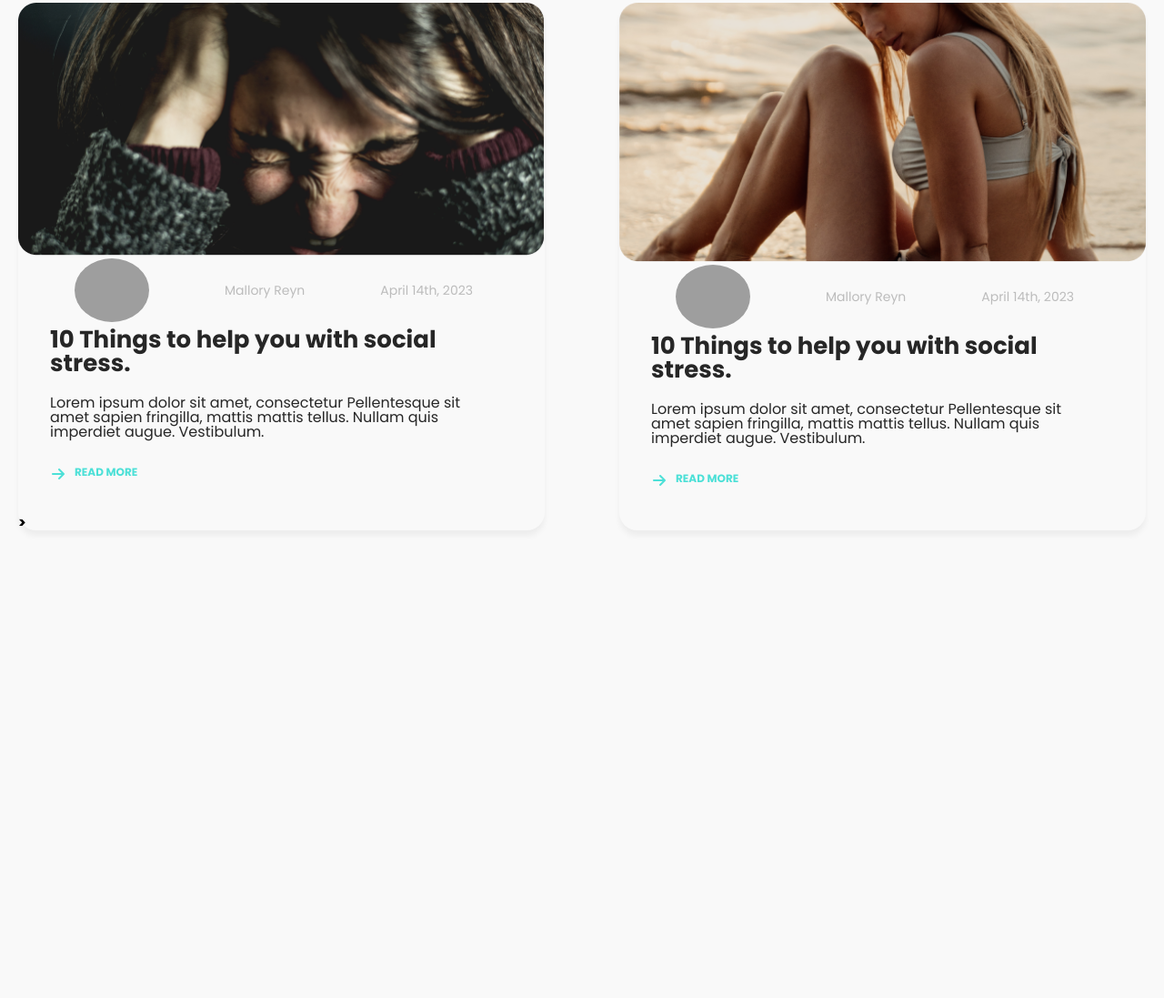
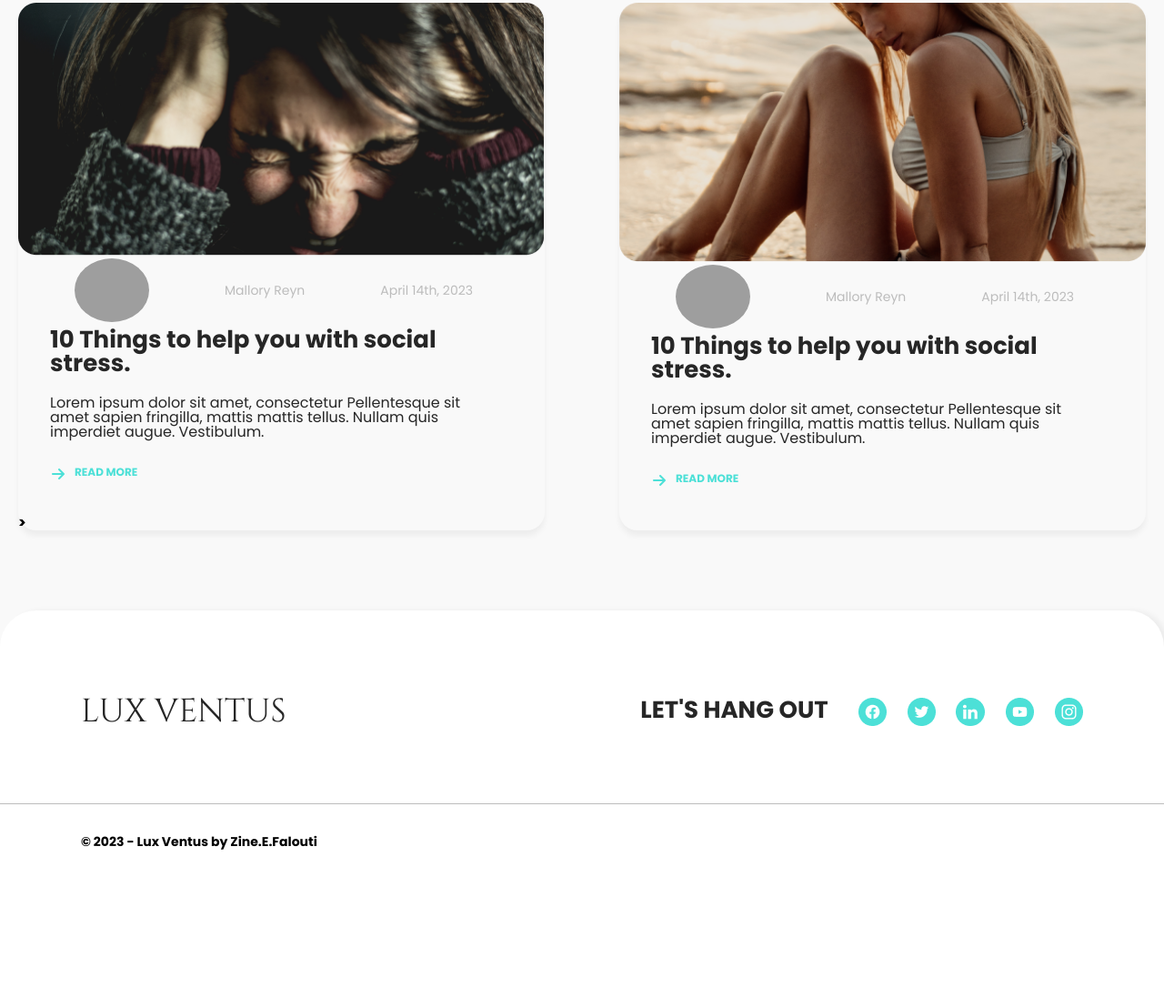
Before and after one commit to melani2081/Group-Work, a plain HTML site: page index.html in a window 1280 px wide. Shown: the part 2173-3270 px from the top of the page at 91% size. Before the commit the page ends 2844 px from the top, so only its background shows below. Drawn offline with Linux system fonts and the light colour scheme; grey boxes are pictures that could not be loaded.

Commit message:
footer added

```diff
--- a/index.html
+++ b/index.html
@@ -185,6 +185,39 @@
 
     <!--this is start of footer-->
     <footer class="footer">
+        <div class="footer-upper"> <!--this is container for footer's upper line content-->
+            <h1 id="Logo">LUX VENTUS</h1>
+
+                <div class="social-media-list">      <!--this is container for social icons-->
+                    <h2>LET'S HANG OUT</h2>
+
+                    <a href="#" class="social-icon" target="_blank" rel="noopener noreferrer"> <!--facebook-->
+                        <img src="assets/img/facebook.png">
+                    </a>
+
+                    <a href="#" class="social-icon" target="_blank" rel="noopener noreferrer"> <!--twitter-->
+                        <img src="assets/img/twitter.png">
+                    </a>
+
+                     <a href="#" class="social-icon" target="_blank" rel="noopener noreferrer"> <!--linkedin-->
+                        <img src="assets/img/linkedin.png">
+                    </a>
+
+                    <a href="#" class="social-icon" target="_blank" rel="noopener noreferrer"> <!--youtube-->
+                        <img src="assets/img/youtube.png">
+                    </a>
+
+                      <a href="#" class="social-icon" target="_blank" rel="noopener noreferrer"> <!--instagram-->
+                        <img src="assets/img/instagram.png">
+                    </a>
+
+                </div>
+
+        </div>
+
+        <div class="footer-copyright">
+            <h4>© 2023 - Lux Ventus by Zine.E.Falouti</h4>
+        </div>
 
     </footer>
     <!--end of footer-->
--- a/style.css
+++ b/style.css
@@ -379,3 +379,98 @@ h2 {
 .pirveli-foto {
     width: 579.0687255859375px;
 }
+
+/*this is the footer container style*/
+
+.footer {
+    display: flex;
+    flex-direction: column;
+    justify-content: center;
+    align-items: center;
+
+    width: 100vw;
+    aspect-ratio: 100/21.4;
+
+    border-top-left-radius: 40px;
+    border-top-right-radius: 40px;
+
+    position: relative;
+    left: 50%;
+    right: 50%;
+
+    margin-left: -50vw;
+    margin-right: -50vw;
+
+    box-sizing: border-box;
+
+    box-shadow: 6px 0px 6px 0px #0000000D;
+
+    background-color: white;
+
+
+}
+
+/*this are styles for footer content*/
+
+
+.footer-upper {
+    display: flex;
+    flex-direction: row;
+    justify-content: space-between;
+    align-items: center;
+
+    width: 100%;
+    max-width: 1440px;
+    height: 213px;
+    padding: 87px 89px 77px 89px;
+
+    border-bottom: 1px solid #BCBCBC;
+
+}
+
+.footer-upper h2 {
+
+    font-size: 26px;
+    width: 227px;
+    text-align: center;
+
+
+}
+
+.social-icon {
+
+    display: flex;
+    justify-content: center;
+    align-items: center;
+
+
+    width: 32px;
+    height: 31px;
+
+   border-radius: 50%;
+
+  }
+
+.social-media-list {
+    display: flex;
+    justify-content: center;
+    gap: 22px;
+
+}
+
+/*this is copyright part styled as separate container footer-copyright*/
+.footer-copyright {
+    display: flex;
+    justify-content: flex-start;
+
+
+    width: 100%;
+    max-width: 1440px;
+    height: 213px;
+    padding: 34px 89px 37px 89px;
+}
+
+.footer-copyright h4 {
+    font-size: 14px;
+
+}
```
Also changed, not shown: assets/img/facebook.png (added), assets/img/instagram.png (added), assets/img/linkedin.png (added), assets/img/twitter.png (added), assets/img/youtube.png (added).
